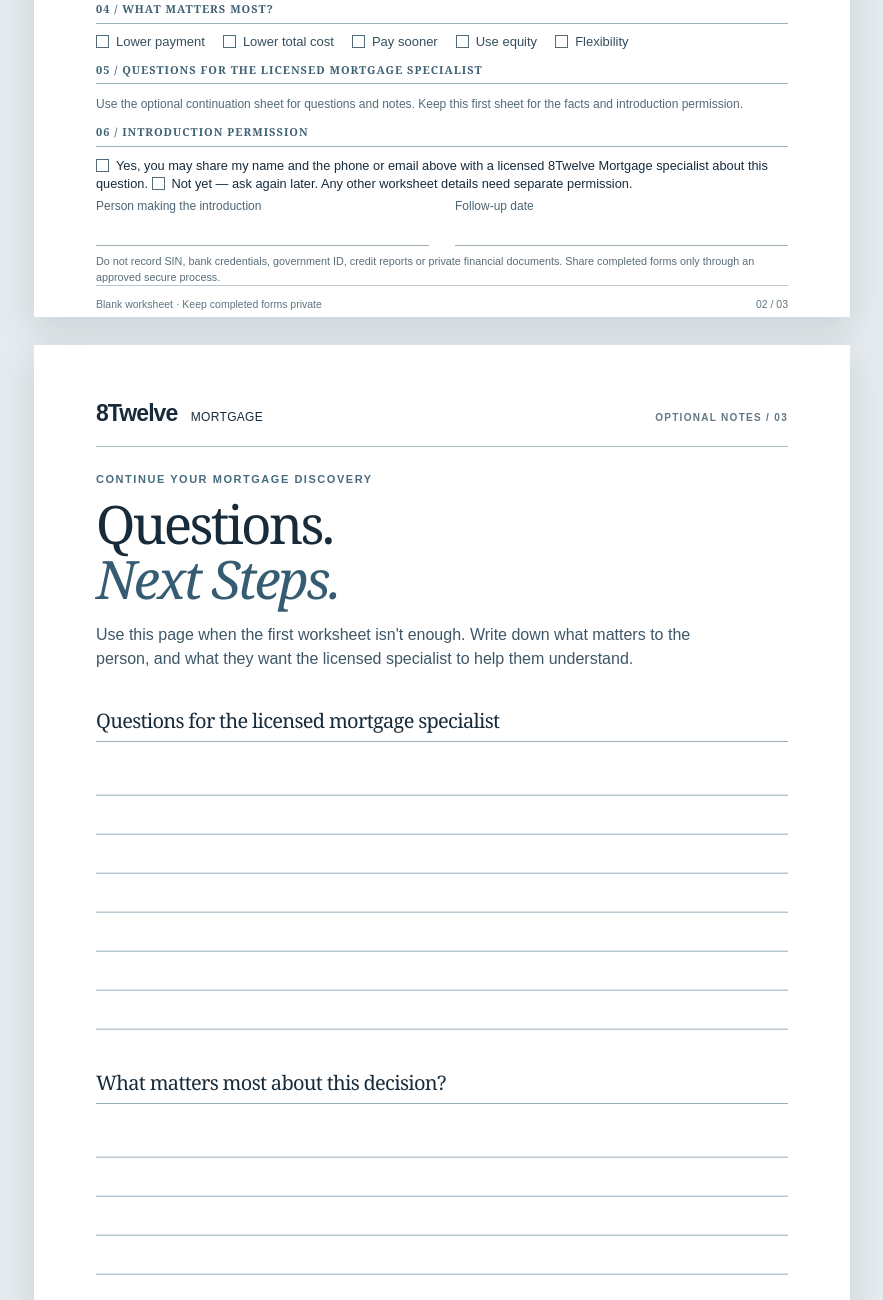
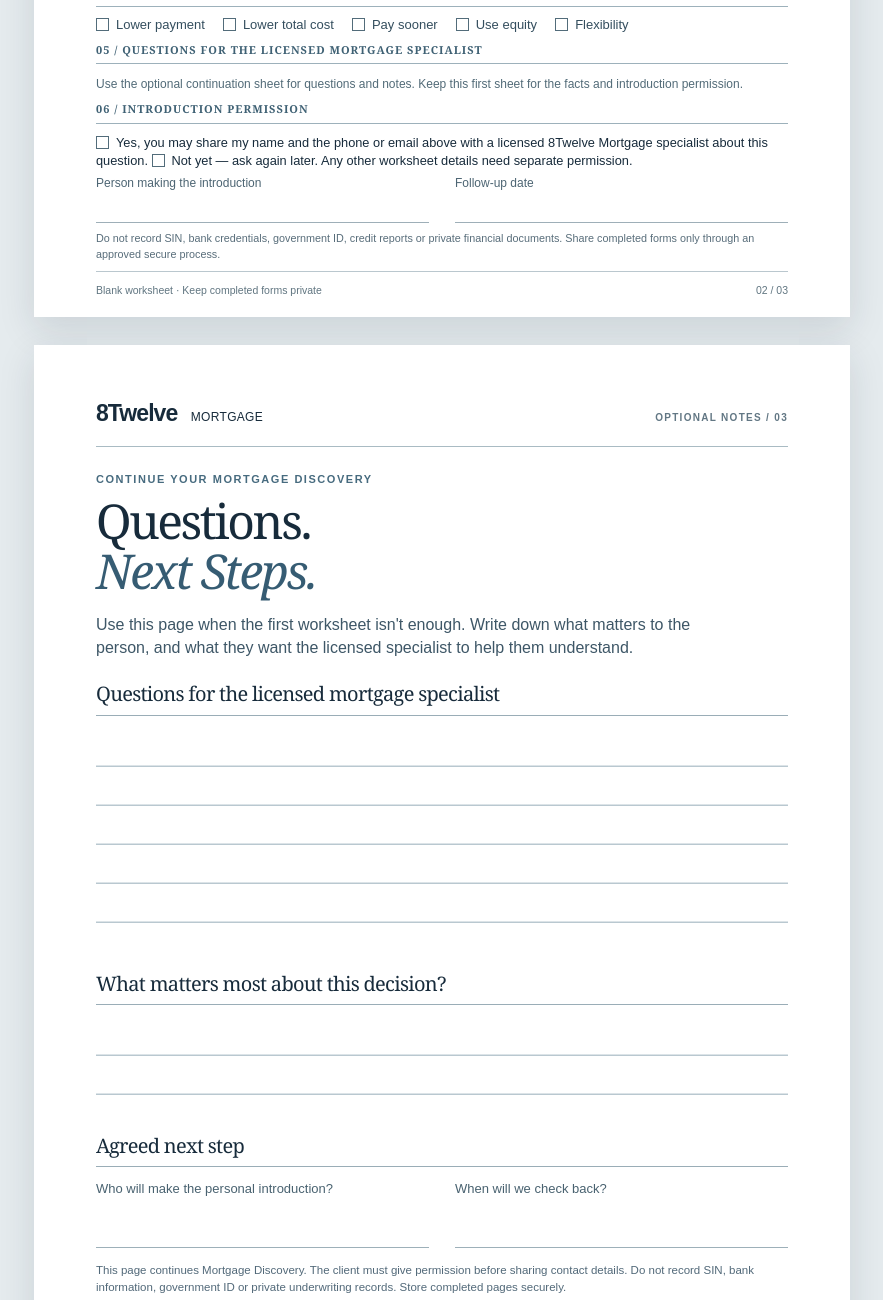
Before and after one commit to advisorpages/sandbox, a website: page index.html in a window 1280 px wide. Shown: the part 6280-7580 px from the top of the page, without its empty margins (198-1081 px from the left). Drawn offline with Linux system fonts and the light colour scheme.

Commit message:
design: fit optional lined notes sheet and retain readable discovery-form spacing

```diff
--- a/index.html
+++ b/index.html
@@ -107,7 +107,7 @@
 .page5 .boundary-note{font-size:11px;color:#536c78;margin-top:8px}
 /* PAGE 6: writeable worksheet */
 .page6 h1{font-size:42px}.page6 .lead{font-size:14px;margin-top:7px}
-.page6 .form-head{font-size:11px;letter-spacing:.09em;text-transform:uppercase;font-weight:700;color:#3f6174;margin:11px 0 6px;border-bottom:1px solid #9db1bb;padding-bottom:7px}
+.page6 .form-head{font-size:11px;letter-spacing:.09em;text-transform:uppercase;font-weight:700;color:#3f6174;margin:8px 0 6px;border-bottom:1px solid #9db1bb;padding-bottom:7px}
 .page6 .form-grid{display:grid;grid-template-columns:1fr 1fr;gap:7px 26px}
 .page6 .field label{font-size:12px;display:block;color:#4d6573;margin-bottom:4px}
 .page6 .write{height:27px;border-bottom:1px solid #9eafb8}
@@ -119,19 +119,19 @@
 /* In the field tools, maximise actual writing and question space before decoration. */
 .page5 .kicker,.page6 .kicker{margin-top:17px;margin-bottom:7px}
 .page5 .lead{font-size:16px;margin-top:9px}
-.page6.sheet{padding-top:32px;padding-bottom:21px}
+.page6.sheet{padding-top:27px;padding-bottom:18px}
 .page5.sheet{padding-top:34px;padding-bottom:24px}
 /* OPTIONAL NOTES CONTINUATION: spacious, true write-in lines */
 .page6 .questions-note{font-size:12px;line-height:1.4;color:#526b78;margin:6px 0 2px}
-.page7 h1{font-size:53px}
+.page7 h1{font-size:48px}
 .page7 .lead{font-size:16px;max-width:620px}
-.page7 .notes-head{font-size:20px;margin:39px 0 15px;padding-bottom:9px;border-bottom:1px solid #9aadb7}
-.page7 .notes-lines{height:276px;flex-shrink:0;background:repeating-linear-gradient(to bottom,transparent 0,transparent 37px,#b9c8d0 38px,#b9c8d0 39px)}
-.page7 .short-lines{height:164px}
+.page7 .notes-head{font-size:20px;margin:23px 0 12px;padding-bottom:9px;border-bottom:1px solid #9aadb7}
+.page7 .notes-lines{height:222px;flex-shrink:0;background:repeating-linear-gradient(to bottom,transparent 0,transparent 37px,#b9c8d0 38px,#b9c8d0 39px)}
+.page7 .short-lines{height:95px}
 .page7 .form-grid{display:grid;grid-template-columns:1fr 1fr;gap:26px}
 .page7 .field label{font-size:13px;color:#496270;display:block;margin-bottom:9px}
 .page7 .write{height:40px;border-bottom:1px solid #9db0b9}
-.page7 .privacy{font-size:11.5px;line-height:1.48;color:#526979;margin-top:29px}
+.page7 .privacy{font-size:11.5px;line-height:1.48;color:#526979;margin-top:14px}
 .print-tools .sheet[data-part="presentation"],.print-main .sheet[data-part="tools"]{display:none!important}
 @media screen{.sheet{zoom:var(--preview-zoom,1)}.section-marker{width:100%;max-width:100%;margin-left:auto;margin-right:auto}}
 @media print{
```
